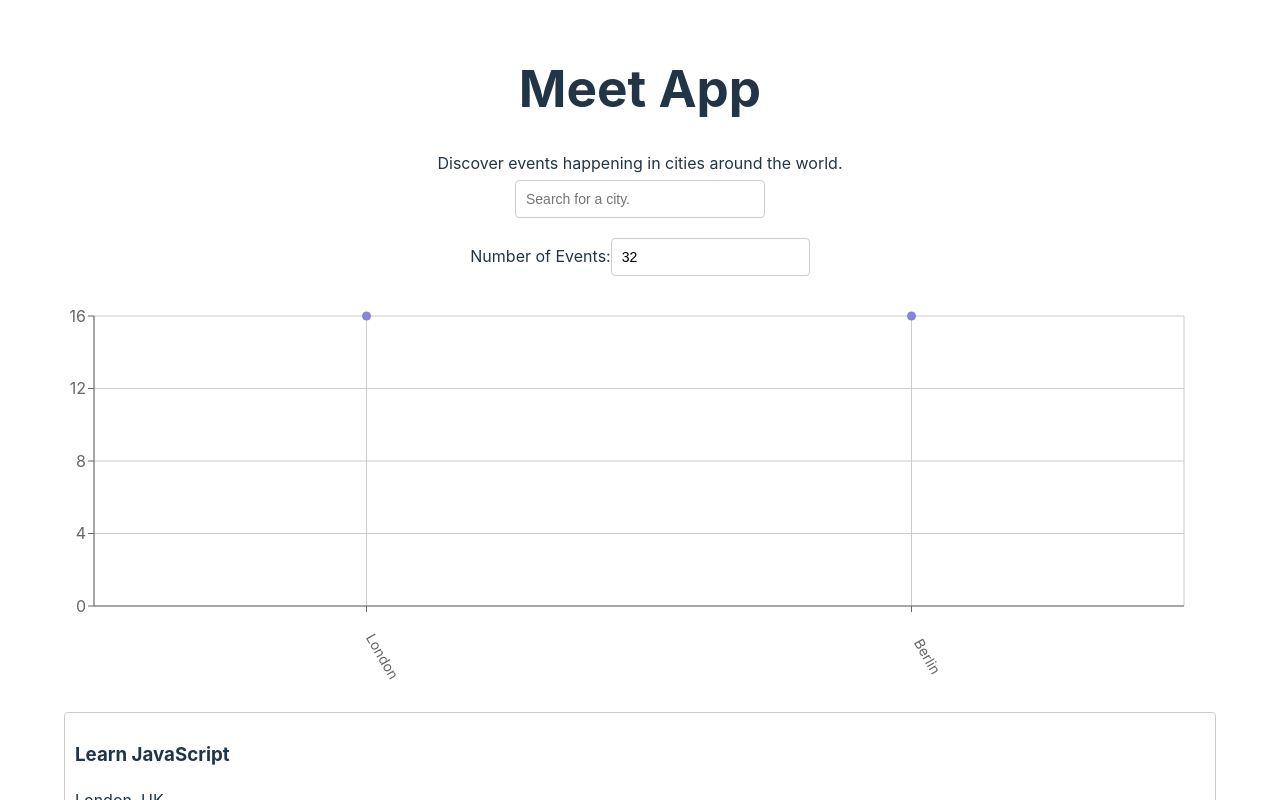
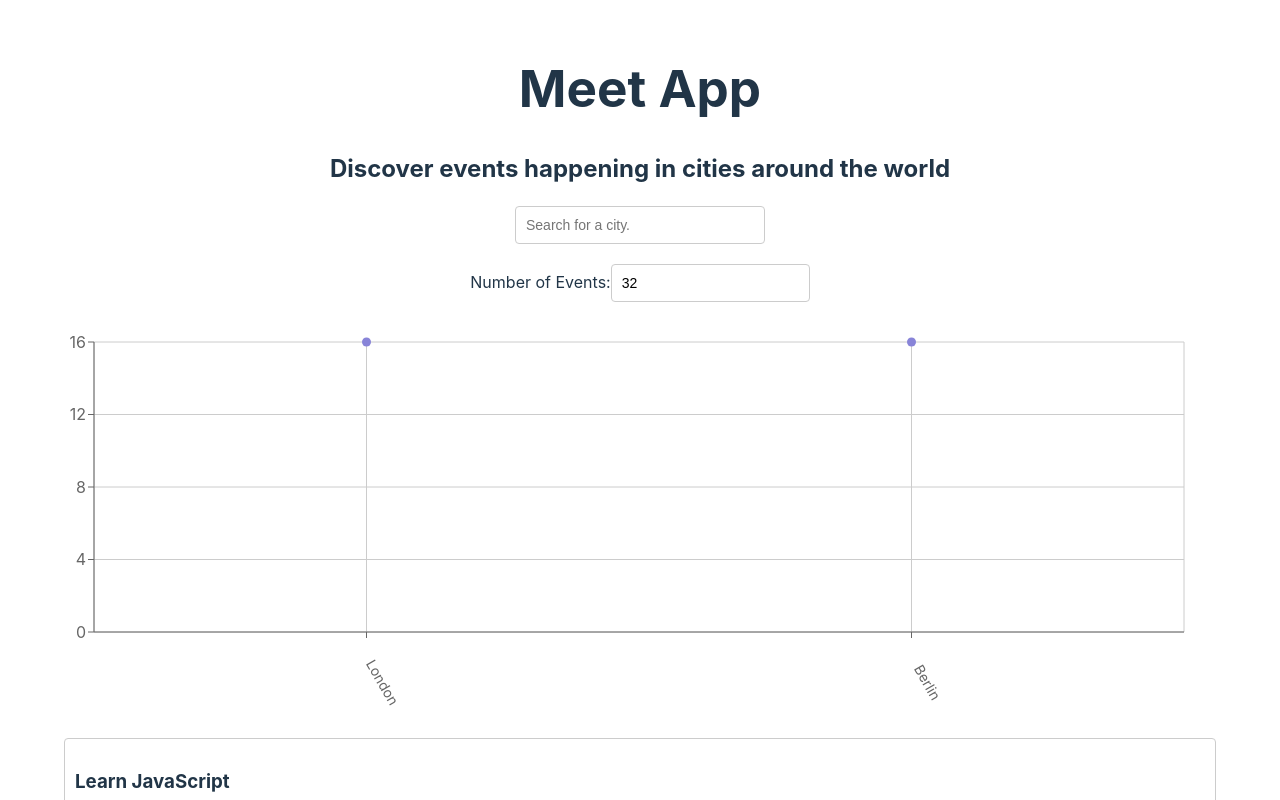
Before and after one commit to sal-estrada/meet, a React (Vite) app: page / in a window 1280 px wide. Shown: the top 800 px of the page. Built offline with nearby package versions, Linux system fonts and the light colour scheme; what atatus-spa would draw is missing.

Commit message:
Update App.jsx

```diff
--- a/src/App.jsx
+++ b/src/App.jsx
@@ -67,7 +67,7 @@ const App = () => {
   return (
     <div className="App">
       <h1>Meet App</h1>
-      <p>Discover events happening in cities around the world.</p>
+      <h2>Discover events happening in cities around the world</h2>
 
       <div className="alerts-container">
         {infoAlert.length ? <InfoAlert text={infoAlert} /> : null}
@@ -84,7 +84,9 @@ const App = () => {
         setErrorAlert={setErrorAlert}
         setWarningAlert={setWarningAlert}
       />
-      <CityEventsChart allLocations={allLocations} events={events} />
+      <div className="charts-container">
+        <CityEventsChart allLocations={allLocations} events={events} />
+      </div>
       <EventList events={events} />
     </div>
   );
```
